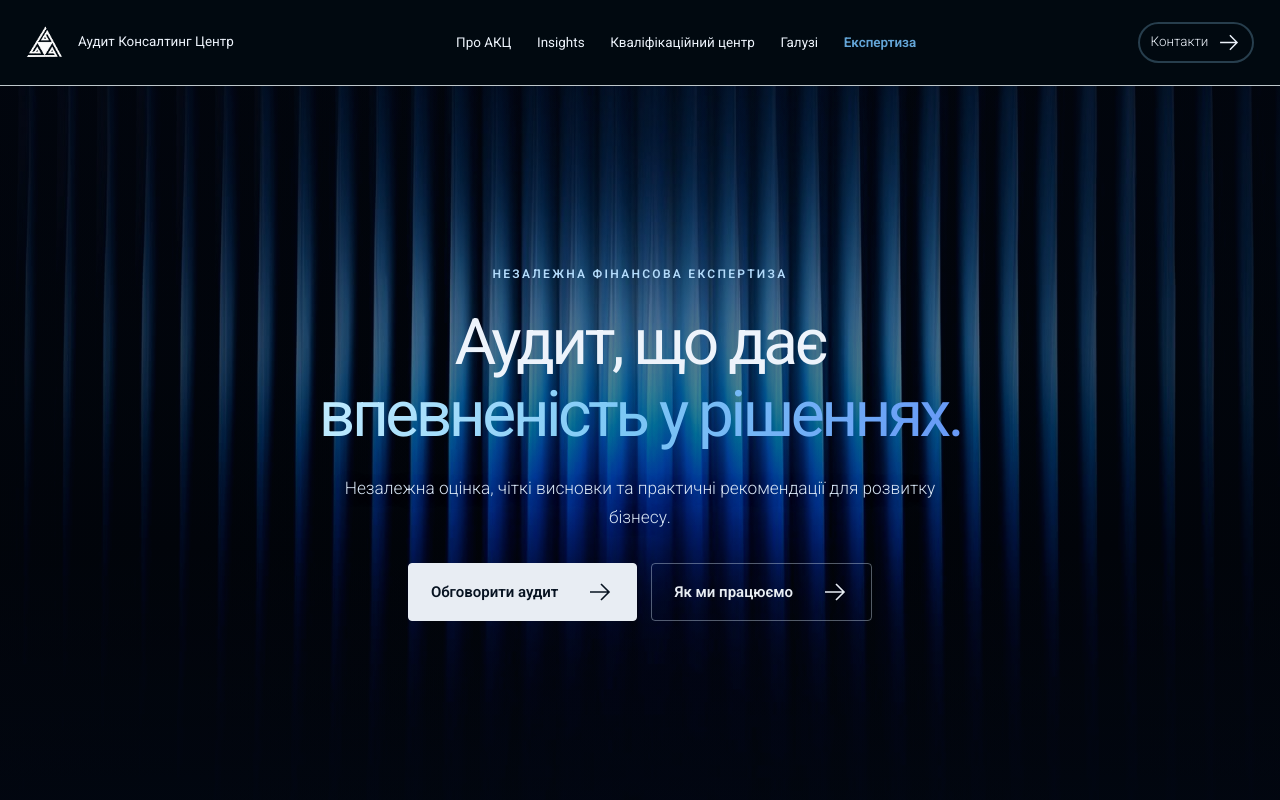
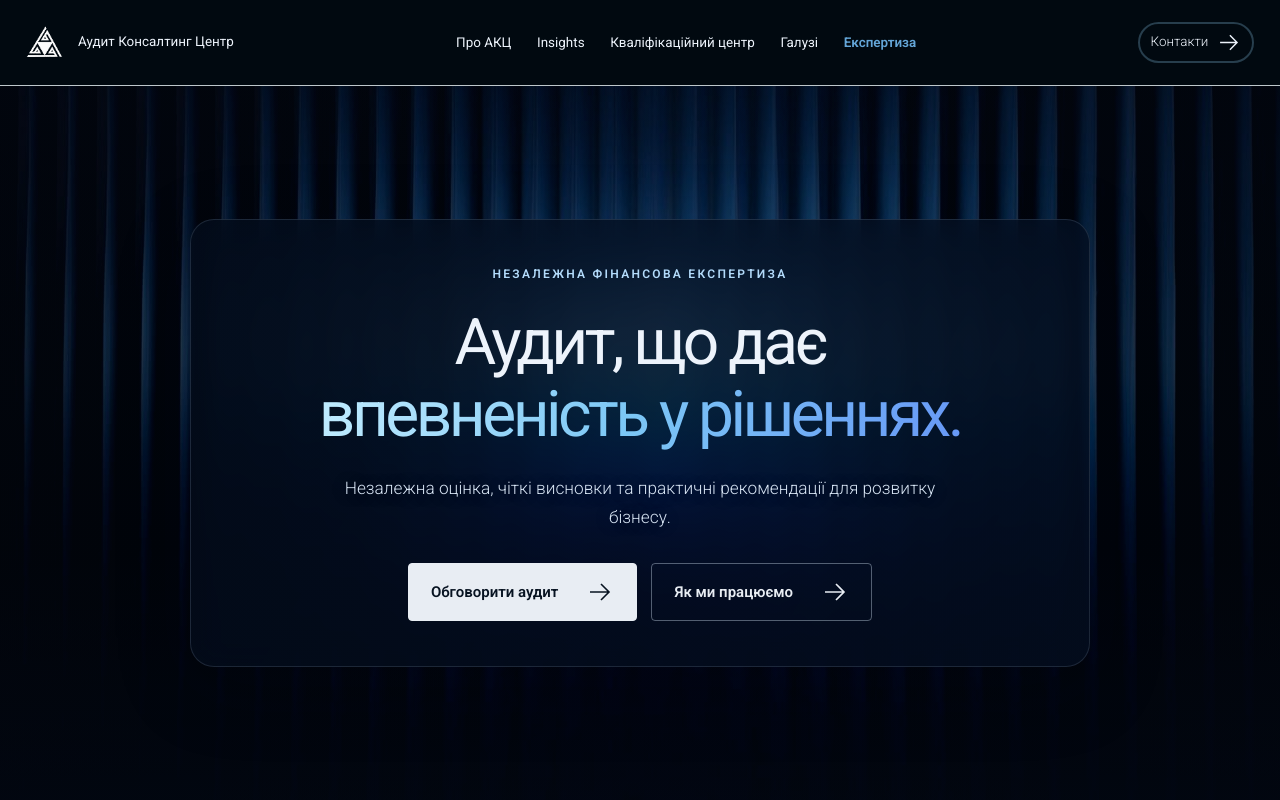
Before and after one commit to dnagorna3817-spec/website_akc_main, a Next.js app: page /expertise/audit in a window 1280 px wide. Shown: the top 800 px of the page. Built offline with nearby package versions, Linux system fonts and the light colour scheme.

Commit message:
Improve audit hero text contrast with subtle dark glass panel

```diff
--- a/app/expertise/[slug]/audit.module.css
+++ b/app/expertise/[slug]/audit.module.css
@@ -344,3 +344,23 @@
   .hero .actions { justify-content: center; }
   .hero .primary,.hero .secondary { justify-content: space-between; }
 }
+
+/* Improve legibility over the bright audit wave without changing mobile layout. */
+@media (min-width: 651px) {
+  .heroText {
+    padding: clamp(28px, 3.5vw, 48px) clamp(30px, 4.5vw, 64px);
+    border: 1px solid rgba(186, 213, 241, .14);
+    border-radius: 24px;
+    background: linear-gradient(120deg, rgba(3, 12, 27, .78), rgba(4, 15, 34, .69));
+    box-shadow: 0 20px 75px rgba(0, 4, 16, .22);
+    backdrop-filter: blur(15px);
+    -webkit-backdrop-filter: blur(15px);
+  }
+}
+@media (prefers-reduced-transparency: reduce) and (min-width: 651px) {
+  .heroText {
+    backdrop-filter: none;
+    -webkit-backdrop-filter: none;
+    background: rgba(3, 12, 27, .94);
+  }
+}
```
